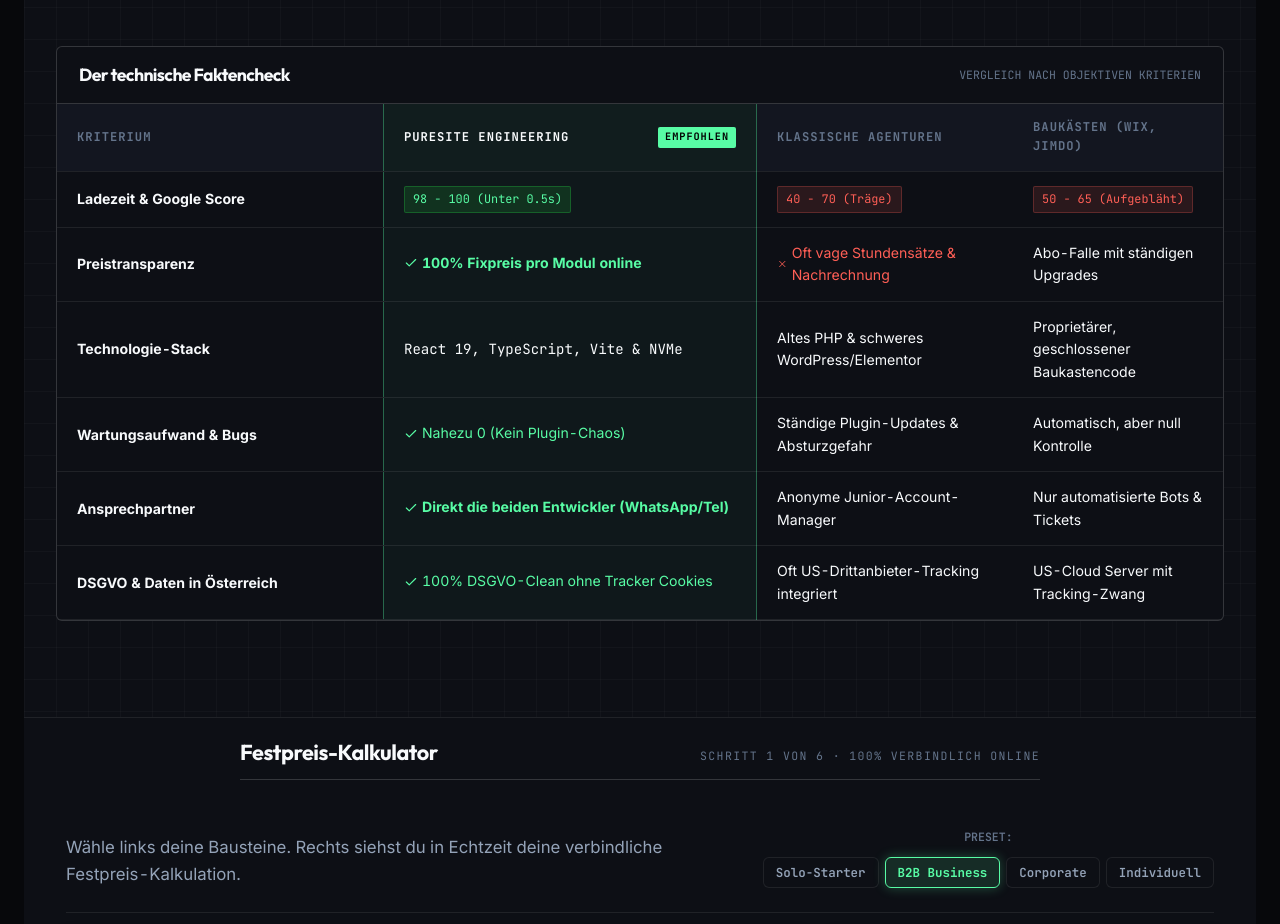
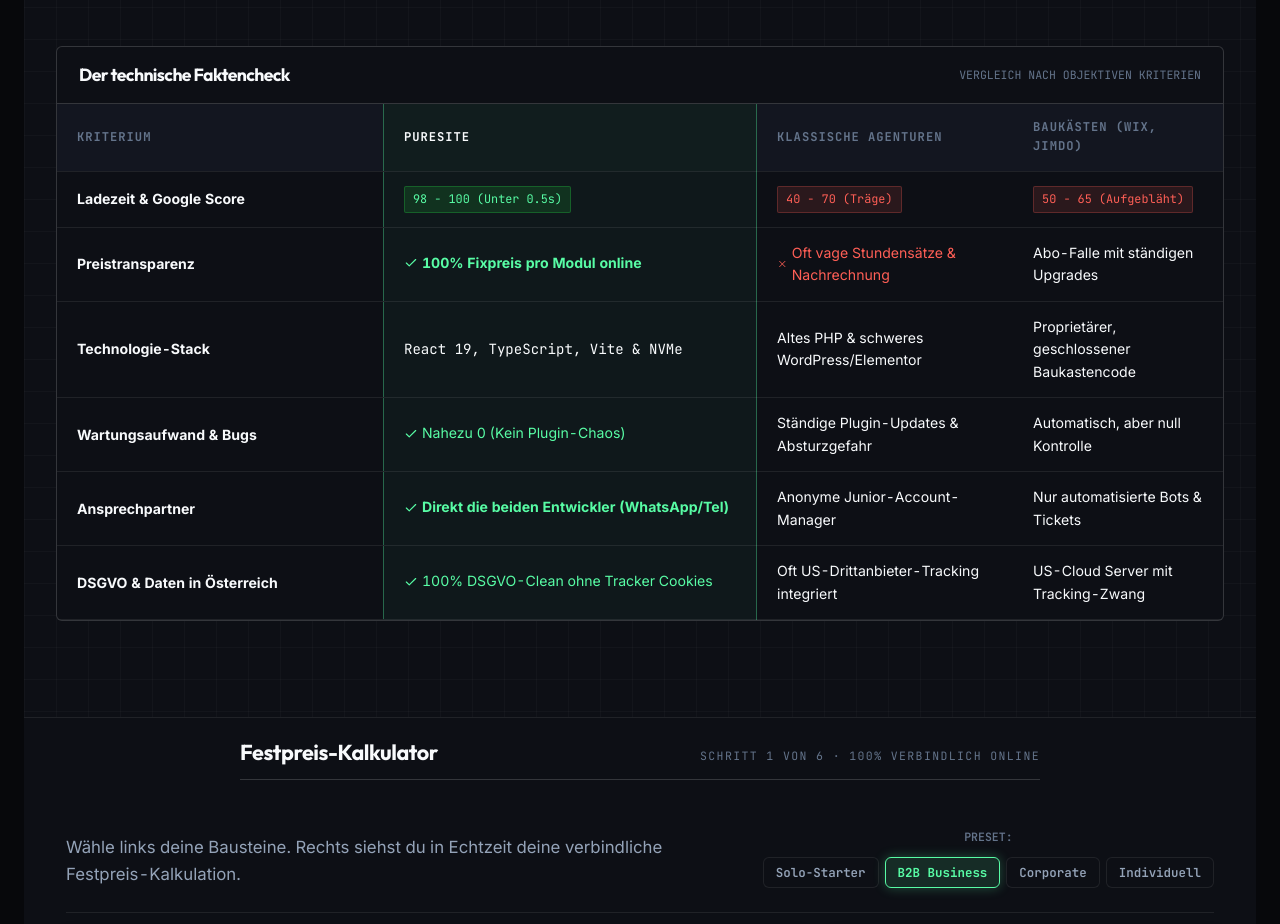
Before and after one commit to slamaa22/puresite-website, a React (Vite) app: page / in a window 1280 px wide. Shown: the part 4143-5067 px from the top of the page. Built offline with nearby package versions, Linux system fonts and the light colour scheme.

Commit message:
fix: change comparison table header to 'PureSite' and remove 'Empfohlen' badge

```diff
--- a/src/components/WhyPureSite.tsx
+++ b/src/components/WhyPureSite.tsx
@@ -78,8 +78,7 @@ export const WhyPureSite: React.FC = () => {
                 <th style={{ width: '28%' }}>Kriterium</th>
                 <th className="th-puresite" style={{ width: '32%' }}>
                   <div className="th-badge-brand">
-                    <span>PureSite Engineering</span>
-                    <span className="badge-recommend">Empfohlen</span>
+                    <span>PureSite</span>
                   </div>
                 </th>
                 <th style={{ width: '22%' }}>Klassische Agenturen</th>
```
